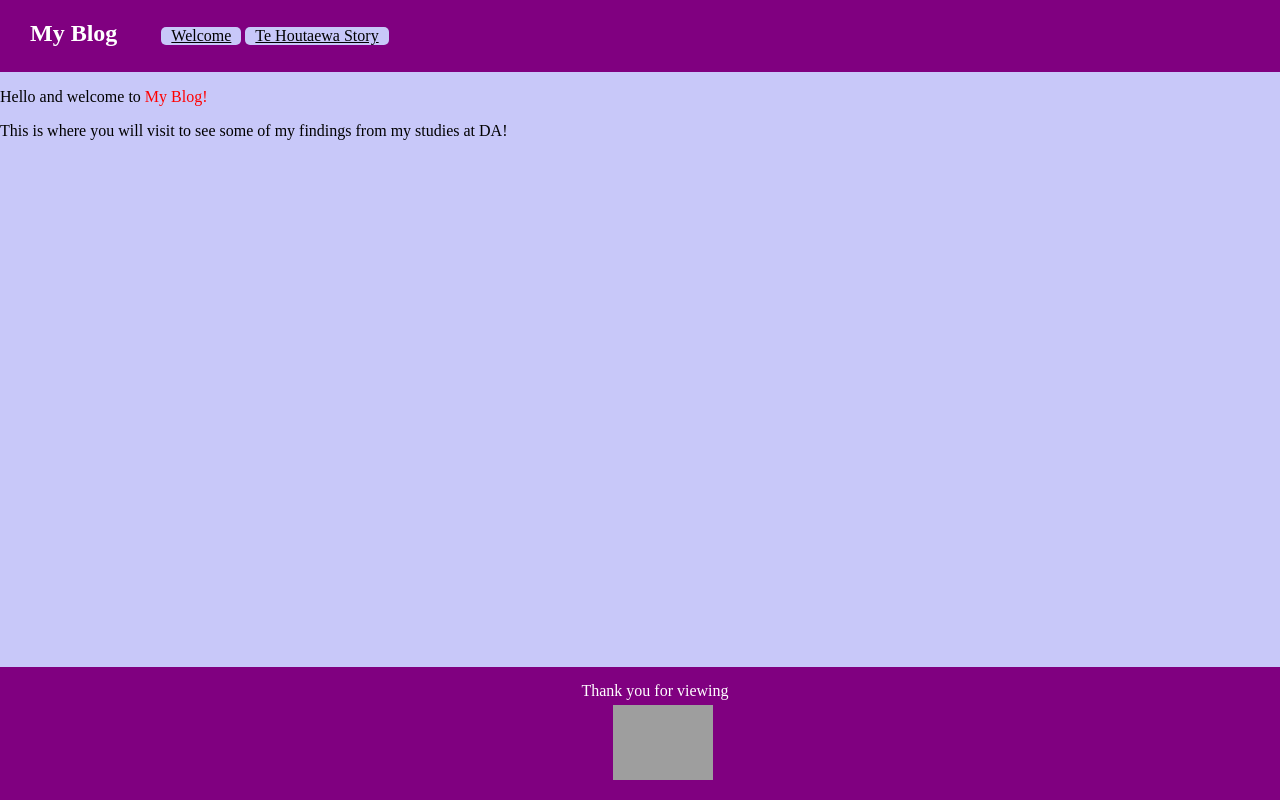
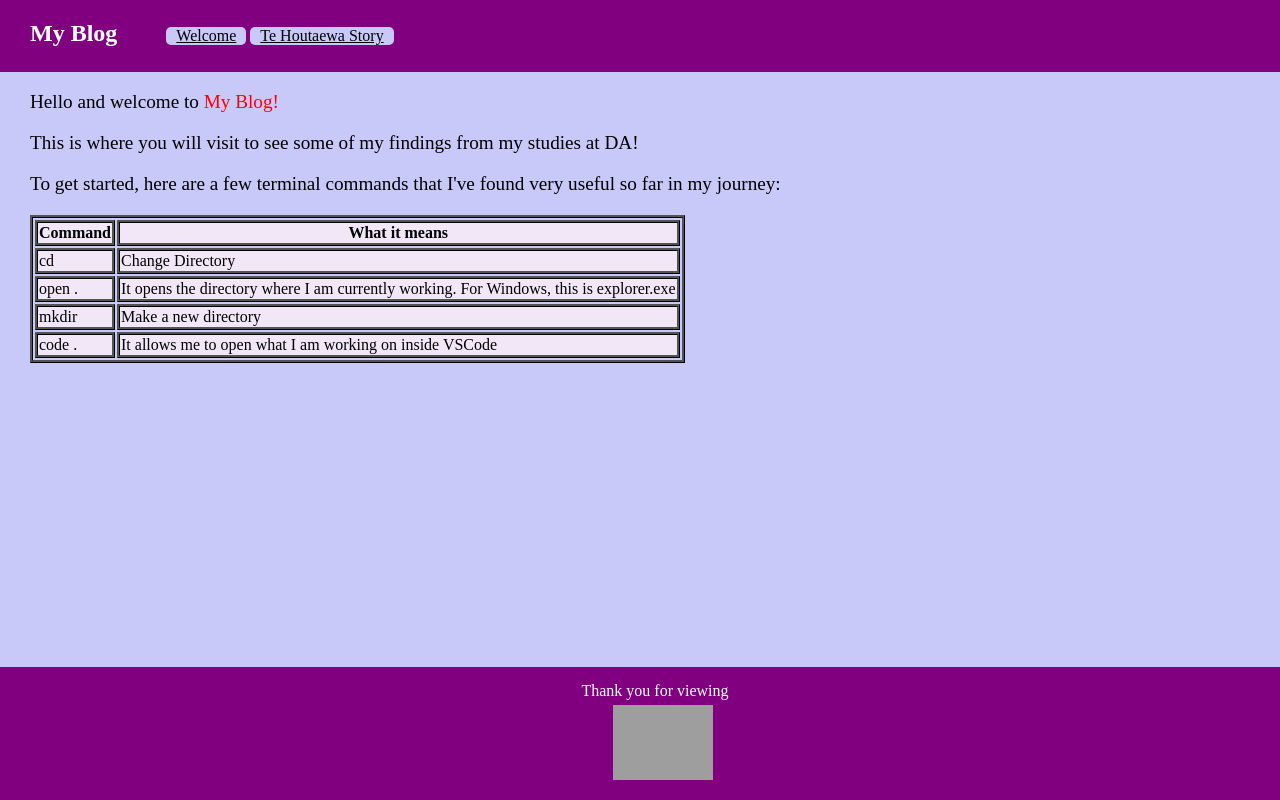
Before and after one commit to jess-bay/jess-bay.github.io, a plain HTML site: page index.html in a window 1280 px wide. Drawn offline with Linux system fonts and the light colour scheme; grey boxes are pictures that could not be loaded.

Commit message:
Make changes to body of blog by adding table

```diff
--- a/index.html
+++ b/index.html
@@ -2,11 +2,11 @@
   <html>
     <head>
       <meta charset="utf-8" />
-      <meta name="viewport" content="width=device-width", initial scale=1">
+      <meta name="viewport" content="width=device-width, initial scale=1.0" />
       <link href="../styles/main.css" rel="stylesheet" type="text/css" />
       <title>My blog</title>
       <body>
-        <header class="header">
+        <div class="header">
           <nav class="navbar">
             <h2 class="logo">My Blog</h2>
             <ul>
@@ -21,7 +21,7 @@
               <!--<li><a href="#">Sprint 3</a></li>-->
             </ul>
           </nav>
-        </header>
+        </div>
         <p>
           Hello and welcome to <span class="my-blog-heading">My Blog!</span>
         </p>
@@ -29,6 +29,35 @@
           This is where you will visit to see some of my findings from my
           studies at DA!
         </p>
+        <p>
+          To get started, here are a few terminal commands that I've found very
+          useful so far in my journey:
+        </p>
+        <table>
+          <tr>
+            <th class="command-column">Command</th>
+            <th class="meaning-column">What it means</th>
+          </tr>
+          <tr>
+            <td>cd</td>
+            <td>Change Directory</td>
+          </tr>
+          <tr>
+            <td>open .</td>
+            <td>
+              It opens the directory where I am currently working. For Windows,
+              this is explorer.exe
+            </td>
+          </tr>
+          <tr>
+            <td>mkdir</td>
+            <td>Make a new directory</td>
+          </tr>
+          <tr>
+            <td>code .</td>
+            <td>It allows me to open what I am working on inside VSCode</td>
+          </tr>
+        </table>
         <div id="footer">
           Thank you for viewing
           <div>
--- a/styles/main.css
+++ b/styles/main.css
@@ -4,15 +4,18 @@ body {
   margin: 0;
 }
 
-header {
+.header {
   background: purple;
-  color: white;
-  padding: 5px 5px 5px 30px;
+  margin: 0;
+  padding: 0;
+  width: 100%;
 }
 
 .logo {
   display: inline-block;
   margin-top: 15px;
+  color: white;
+  padding: 5px 5px 5px 30px;
 }
 
 nav ul {
@@ -53,3 +56,28 @@ nav ul li a {
 .my-blog-heading {
   color: red;
 }
+
+.navbar {
+  width: 100%;
+}
+
+table,
+th,
+td {
+  border: 3px ridge black;
+}
+
+table {
+  margin-left: 30px;
+}
+
+th,
+td {
+  background-color: rgb(242, 231, 247);
+  border-style: ridge;
+}
+
+p {
+  padding-left: 30px;
+  font-size: 1.2rem;
+}
```
